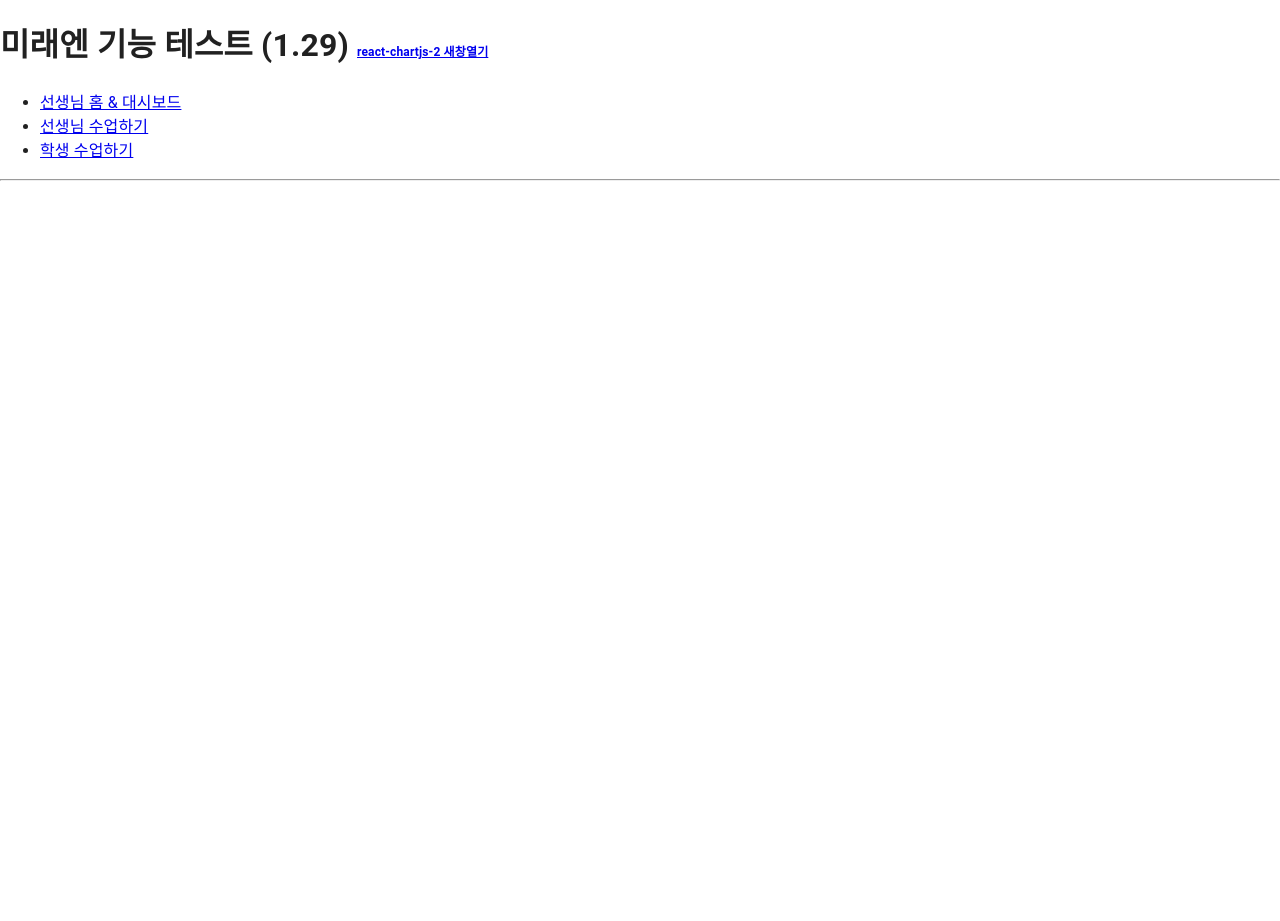
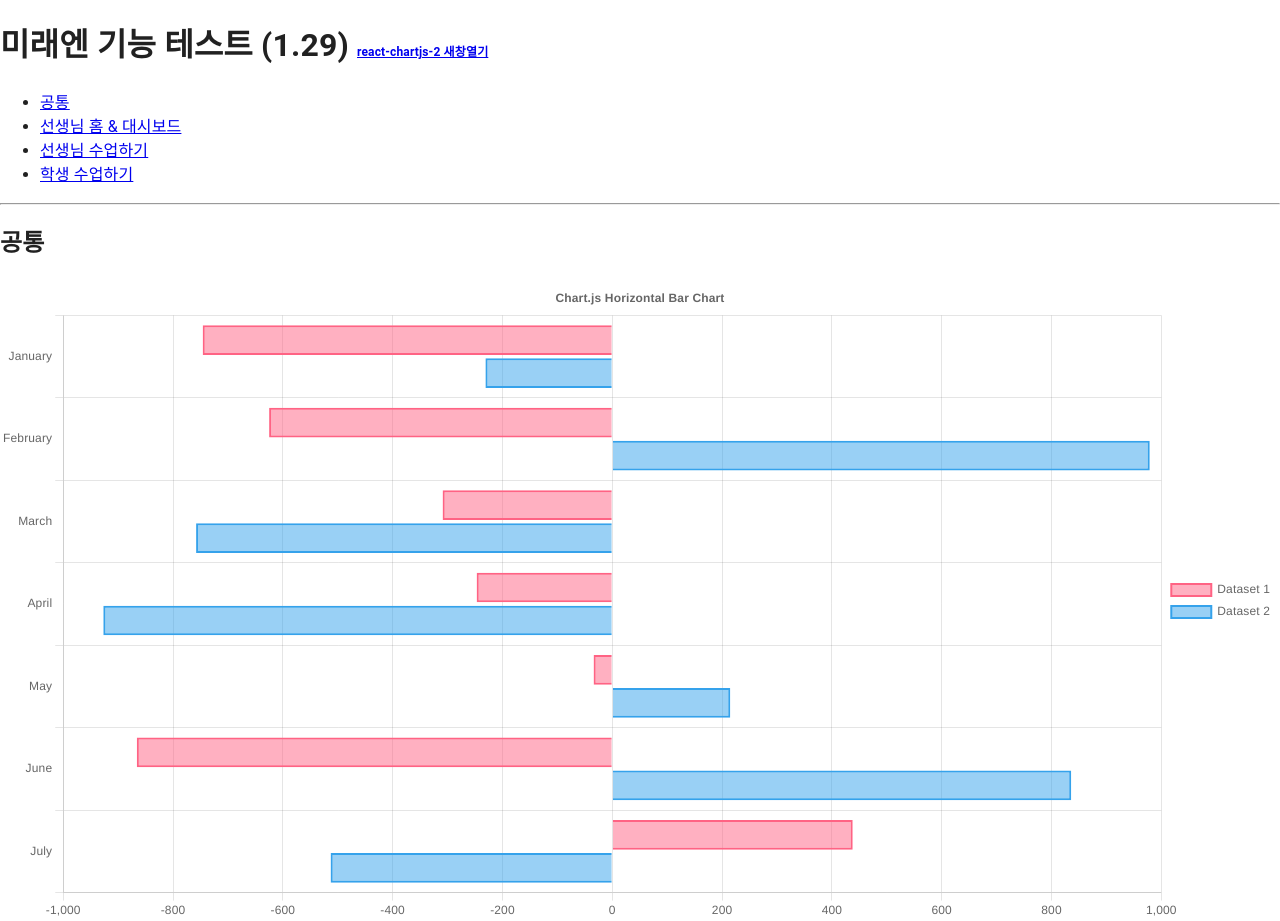
Before and after one commit to rightbrainLIB/miraeN_function_test, a React (Vite) app: page /miraeN_function_test/common in a window 1280 px wide. Before the commit the page ends 800 px from the top, so only its background shows below. Built offline with nearby package versions, Linux system fonts and the light colour scheme.

Commit message:
[추가] 학생, 선생님 공통 그래프 페이지 추가

```diff
--- a/src/App.tsx
+++ b/src/App.tsx
@@ -1,4 +1,5 @@
 import { Routes, Route } from 'react-router-dom';
+import Common from './pages/Common';
 import T1 from './pages/T1';
 import T2 from './pages/T2';
 import S1 from './pages/S1';
@@ -9,12 +10,14 @@ function App() {
     <>
       <h1>미래엔 기능 테스트 (1.29) <a href="https://react-chartjs-2.js.org/" target="_blank" style={{fontSize:'12px'}}>react-chartjs-2 새창열기</a></h1>
       <ul>
+        <li><Link to="/miraeN_function_test/common">공통</Link></li>
         <li><Link to="/miraeN_function_test/t1">선생님 홈 & 대시보드</Link></li>
         <li><Link to="/miraeN_function_test/t2">선생님 수업하기</Link></li>
         <li><Link to="/miraeN_function_test/s1">학생 수업하기</Link></li>
       </ul>
       <hr />
       <Routes>
+        <Route path="/miraeN_function_test/common" element={<Common /> } />
         <Route path="/miraeN_function_test/t1" element={<T1 /> } />
         <Route path="/miraeN_function_test/t2" element={<T2 /> } />
         <Route path="/miraeN_function_test/s1" element={<S1 />} />
--- /dev/null
+++ b/src/pages/Common.tsx
@@ -0,0 +1,70 @@
+import {
+  Chart as ChartJS,
+  CategoryScale,
+  LinearScale,
+  BarElement,
+  Title,
+  Tooltip,
+  Legend,
+} from 'chart.js';
+import { Bar } from 'react-chartjs-2';
+import faker from 'faker';
+
+ChartJS.register(
+  CategoryScale,
+  LinearScale,
+  BarElement,
+  Title,
+  Tooltip,
+  Legend
+);
+
+const options = {
+  indexAxis: 'y' as const,
+  elements: {
+    bar: {
+      borderWidth: 2,
+    },
+  },
+  responsive: true,
+  plugins: {
+    legend: {
+      position: 'right' as const,
+    },
+    title: {
+      display: true,
+      text: 'Chart.js Horizontal Bar Chart',
+    },
+  },
+};
+
+const labels = ['January', 'February', 'March', 'April', 'May', 'June', 'July'];
+
+const data = {
+  labels,
+  datasets: [
+    {
+      label: 'Dataset 1',
+      data: labels.map(() => faker.datatype.number({ min: -1000, max: 1000 })),
+      borderColor: 'rgb(255, 99, 132)',
+      backgroundColor: 'rgba(255, 99, 132, 0.5)',
+    },
+    {
+      label: 'Dataset 2',
+      data: labels.map(() => faker.datatype.number({ min: -1000, max: 1000 })),
+      borderColor: 'rgb(53, 162, 235)',
+      backgroundColor: 'rgba(53, 162, 235, 0.5)',
+    },
+  ],
+};
+
+function S1() {
+  return (
+    <>
+      <h2>공통</h2>
+      <Bar options={options} data={data} />
+    </>
+  )
+}
+
+export default S1
```
